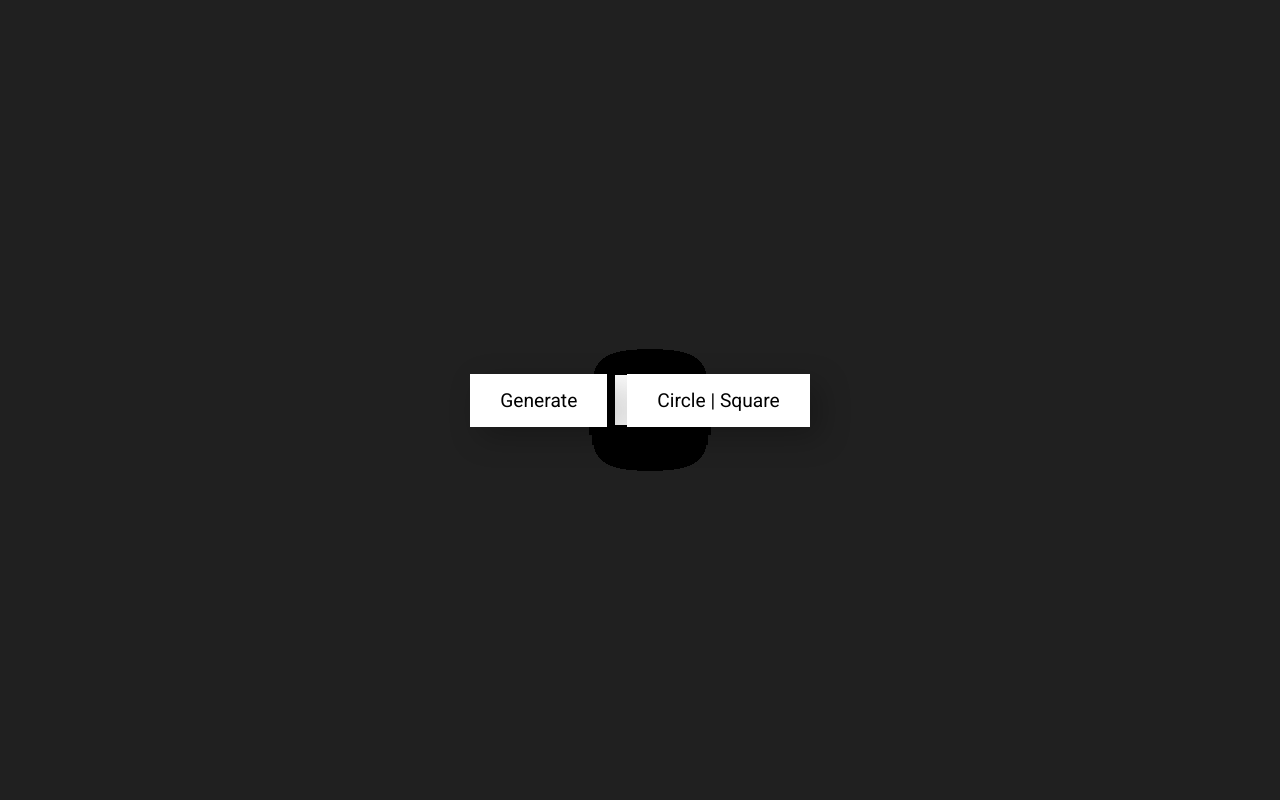
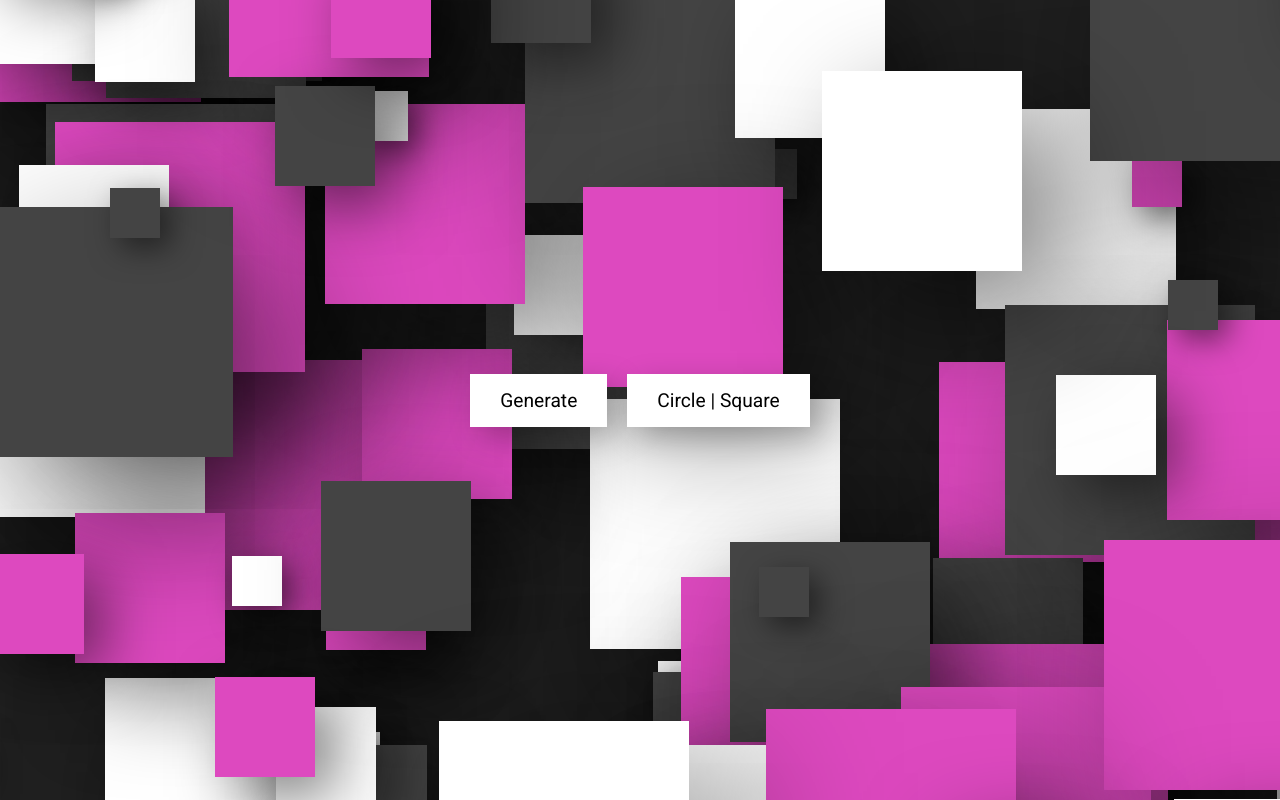
Before and after one commit to Mary8992/Random-Abstract-Background, a plain HTML site: page index.html in a window 1280 px wide. Drawn offline with nearby package versions, Linux system fonts and the light colour scheme; a web font is replaced by a local one.

Commit message:
generating block functionality and elements added

```diff
--- a/app.js
+++ b/app.js
@@ -6,3 +6,20 @@ for (let i = 0; i <= 80; i++) {
     blocks.classList.add('block');
     container.appendChild(blocks);
 }
+
+function generate() {
+    anime({
+        targets : '.block',
+        translateX : function () {
+            return anime.random(-700, 700);
+        },
+        translateY : function() {
+            return anime.random(-500, 500);
+        },
+        scale : function() {
+            return anime.random(1,5);
+        }
+    })
+}
+
+generate();
--- a/index.html
+++ b/index.html
@@ -9,8 +9,11 @@
 </head>
 <body>
     <div class="container">
-        <button>Generate</button>
-        <button class="circleBtn">Circle | Square</button></div>
+        <button onclick="generate()">Generate</button>
+        <button class="circleBtn">Circle | Square</button>
+    </div>
+
+    <script src="https://cdnjs.cloudflare.com/ajax/libs/animejs/3.2.1/anime.min.js" integrity="sha512-z4OUqw38qNLpn1libAN9BsoDx6nbNFio5lA6CuTp9NlK83b89hgyCVq+N5FdBJptINztxn1Z3SaKSKUS5UP60Q==" crossorigin="anonymous" referrerpolicy="no-referrer"></script>
     <script type="text/javascript" src="app.js"></script>
 </body>
 </html>
--- a/style.css
+++ b/style.css
@@ -19,6 +19,7 @@ body {
     position: absolute;
     width: 100%;
     height: 100%;
+    overflow: hidden;
     display: flex;
     justify-content: center;
     align-items: center;
```
